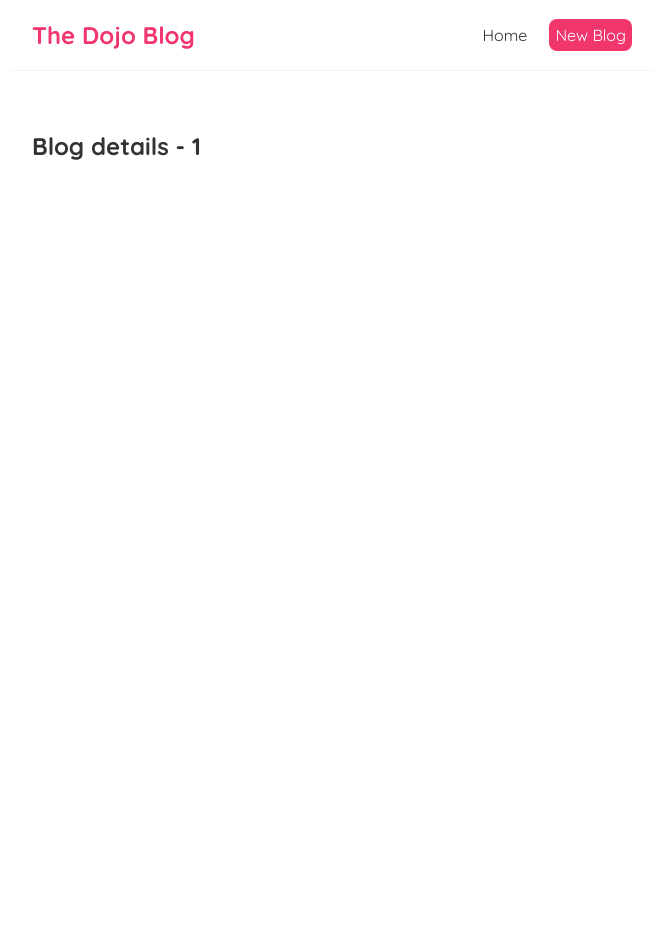
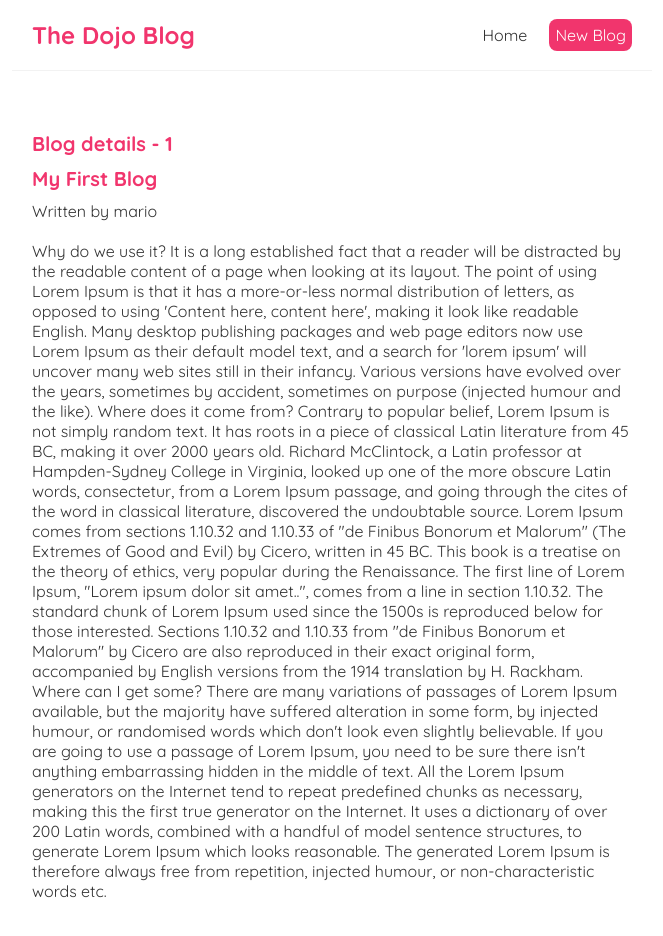
Before and after one commit to tsionbantegize16/Simple_micro_blog_app, a React (Create React App) app: page /blogs/1 in a window 1280 px wide. Shown: the top 936 px of the page, without its empty margins (308-971 px from the left). Before the commit the page ends 800 px from the top, so only its background shows below. Built offline with nearby package versions, Linux system fonts and the light colour scheme; data requests are answered from the project's data file.

Commit message:
handling route parameters

```diff
--- a/src/BlogDetails.js
+++ b/src/BlogDetails.js
@@ -1,13 +1,23 @@
 import { useParams } from "react-router-dom";
+ import useFetch from "./useFetch";
 
  const BlogDetails = () => {
    const { id } = useParams();
+   const { data: blog, error, isPending } = useFetch('http://localhost:8000/blogs/' + id);
 
    return (
      <div className="blog-details">
        <h2>Blog details - { id }</h2>
+       { isPending && <div>Loading...</div> }
+       { error && <div>{ error }</div> }
+       { blog && (
+         <article>
+           <h2>{ blog.title }</h2>
+           <p>Written by { blog.author }</p>
+           <div>{ blog.body }</div>
+         </article>
+       )}
      </div>
    );
  }
-
  export default BlogDetails;
--- a/src/index.css
+++ b/src/index.css
@@ -64,3 +64,20 @@ code {
 .blog-preview a{
   text-decoration: none;
 }
+/* blog details page */
+.blog-details h2 {
+  font-size: 20px;
+  color: #f1356d;
+  margin-bottom: 10px;
+}
+.blog-details div {
+  margin: 20px 0;
+}
+.blog-details button {
+  background: #f1356d;
+  color: #fff;
+  border: 0;
+  padding: 8px;
+  border-radius: 8px;
+  cursor: pointer;
+}
```
